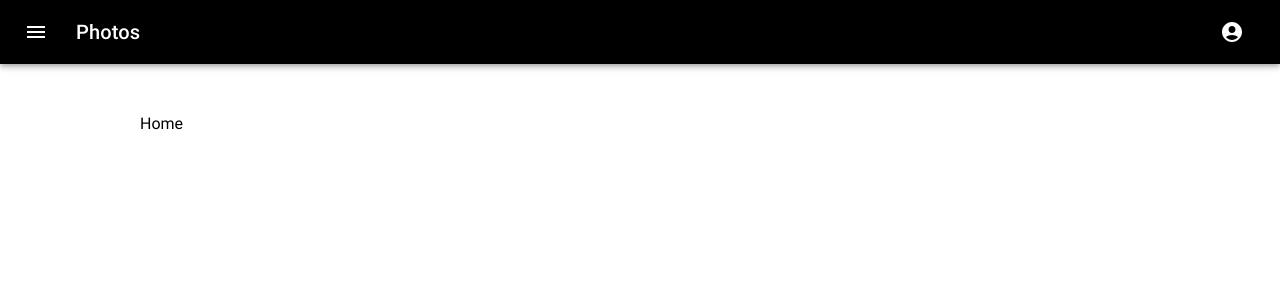
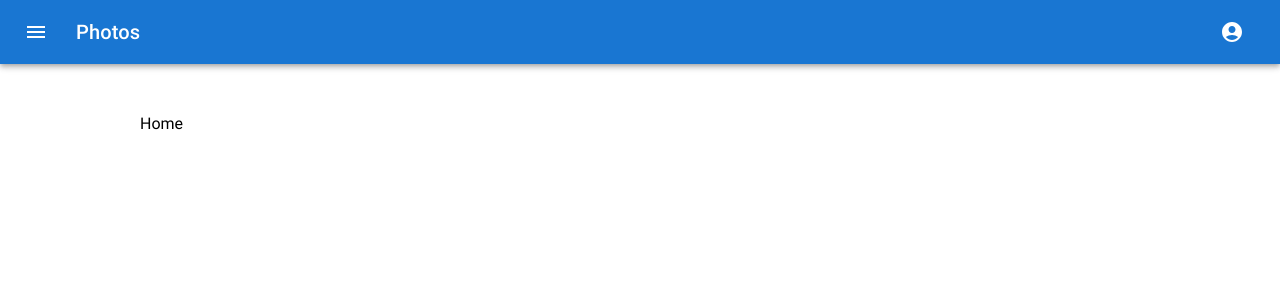
Before and after one commit to DomikGrencik/BPfrontend, a React (Create React App) app: page / in a window 1280 px wide. Shown: the top 300 px of the page. Built offline with nearby package versions, Linux system fonts and the light colour scheme.

Commit message:
no focus ring

```diff
--- a/src/js/components/MenuAppBar.js
+++ b/src/js/components/MenuAppBar.js
@@ -23,7 +23,7 @@ export default function MenuAppBar() {
 
   return (
     <Box sx={{ flexGrow: 1 }}>
-      <AppBar position="static" sx={{ backgroundColor: "black" }}>
+      <AppBar position="static">
         <Toolbar>
           <IconButton
             size="large"
--- a/src/scss/base/base.scss
+++ b/src/scss/base/base.scss
@@ -3,11 +3,6 @@
   margin: 0;
   padding: 0;
   box-sizing: border-box;
-
-  &:focus {
-    outline: none;
-    @include focus-ring;
-  }
 
   @include scrollbar;
 }
```
